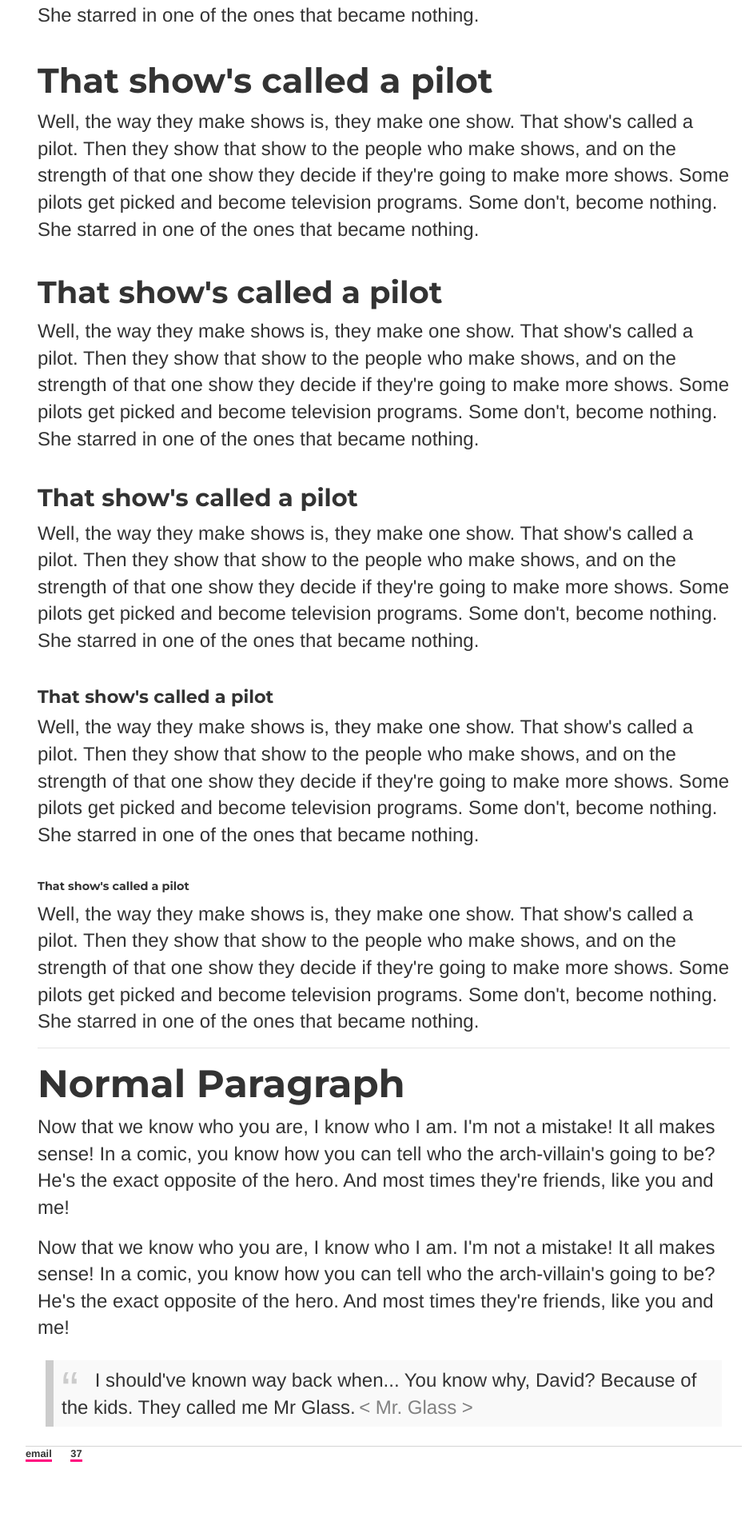
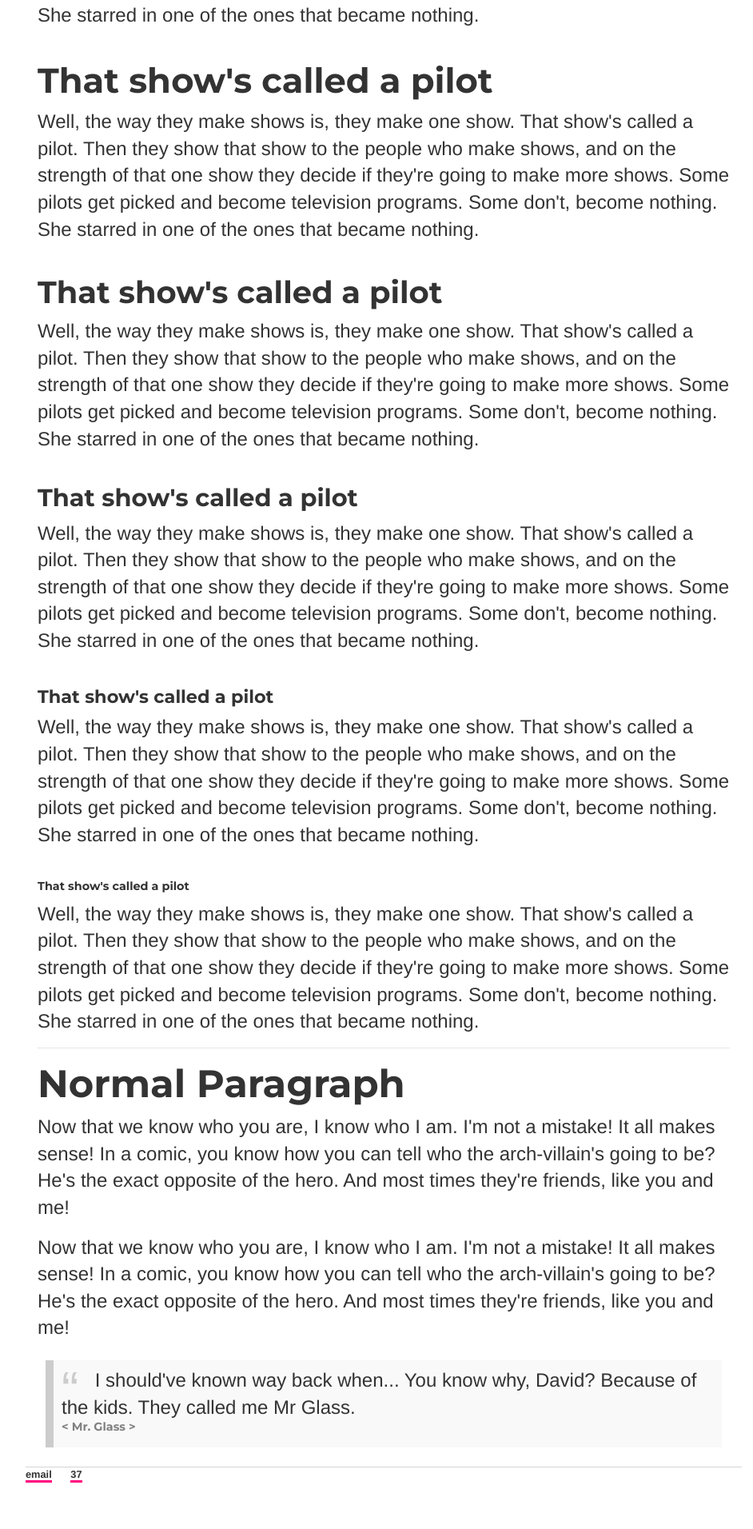
Before and after one commit to ariesti/ariesti.github.io, a Jekyll site: the page built from style/index.html, in a window 1280 px wide. Shown: the part 1067-2979 px from the top of the page at 80% size, without its empty margins (160-1102 px from the left). Built offline with Jekyll 4.4.1, drawn with Linux system fonts in a browser that asks for light colours; before the commit the page ends 2954 px from its top, so only the background shows below that.

Commit message:
Update index.html

```diff
--- a/style/index.html
+++ b/style/index.html
@@ -53,6 +53,6 @@ permalink: /style/
 		<p>Now that we know who you are, I know who I am. I'm not a mistake! It all makes sense! In a comic, you know how you can tell who the arch-villain's going to be? He's the exact opposite of the hero. And most times they're friends, like you and me!</p>
 		<blockquote>
 			<p>I should've known way back when... You know why, David? Because of the kids. They called me Mr Glass.</p>
-			<p style="color:#808080">< Mr. Glass ></p>
+			<h6 style="color:#808080">< Mr. Glass ></h6>
 		</blockquote>
 	</div>
```
